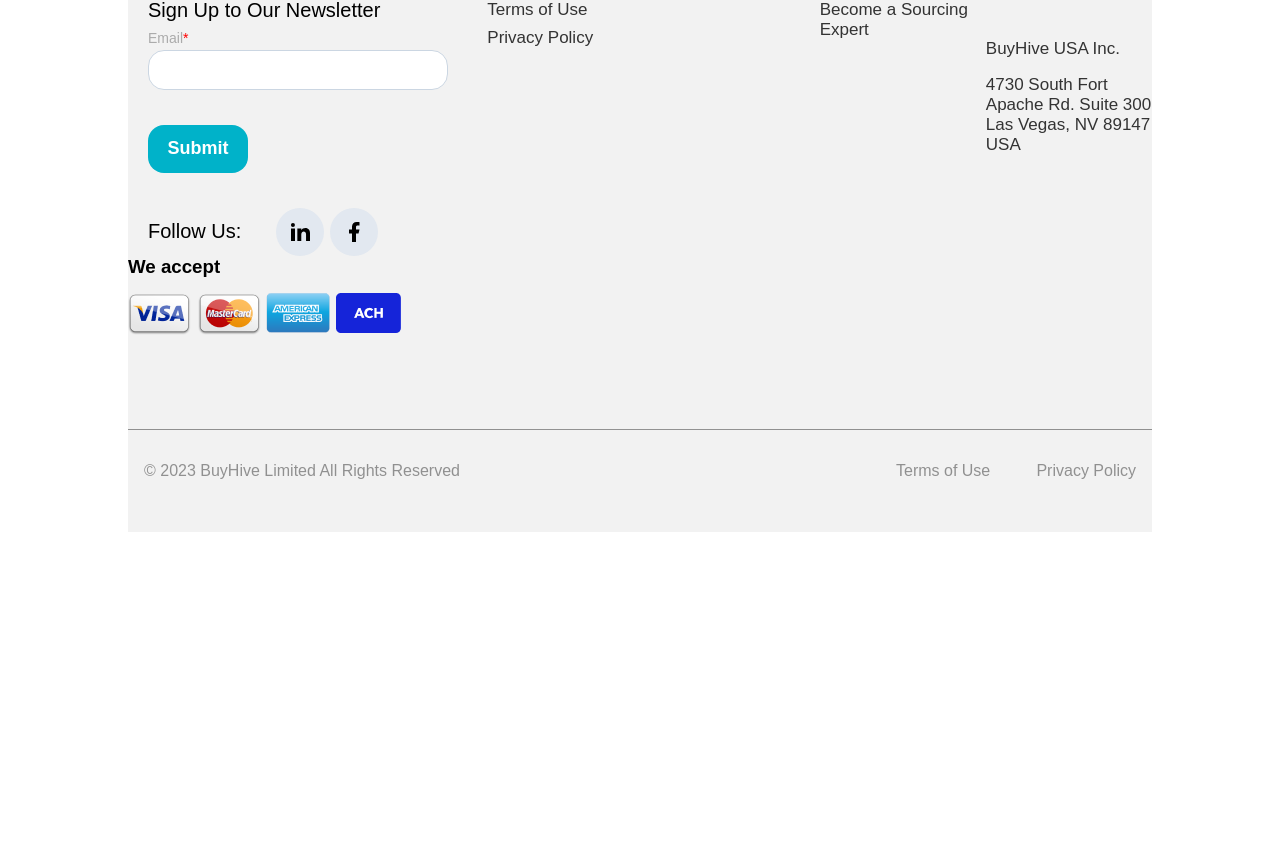
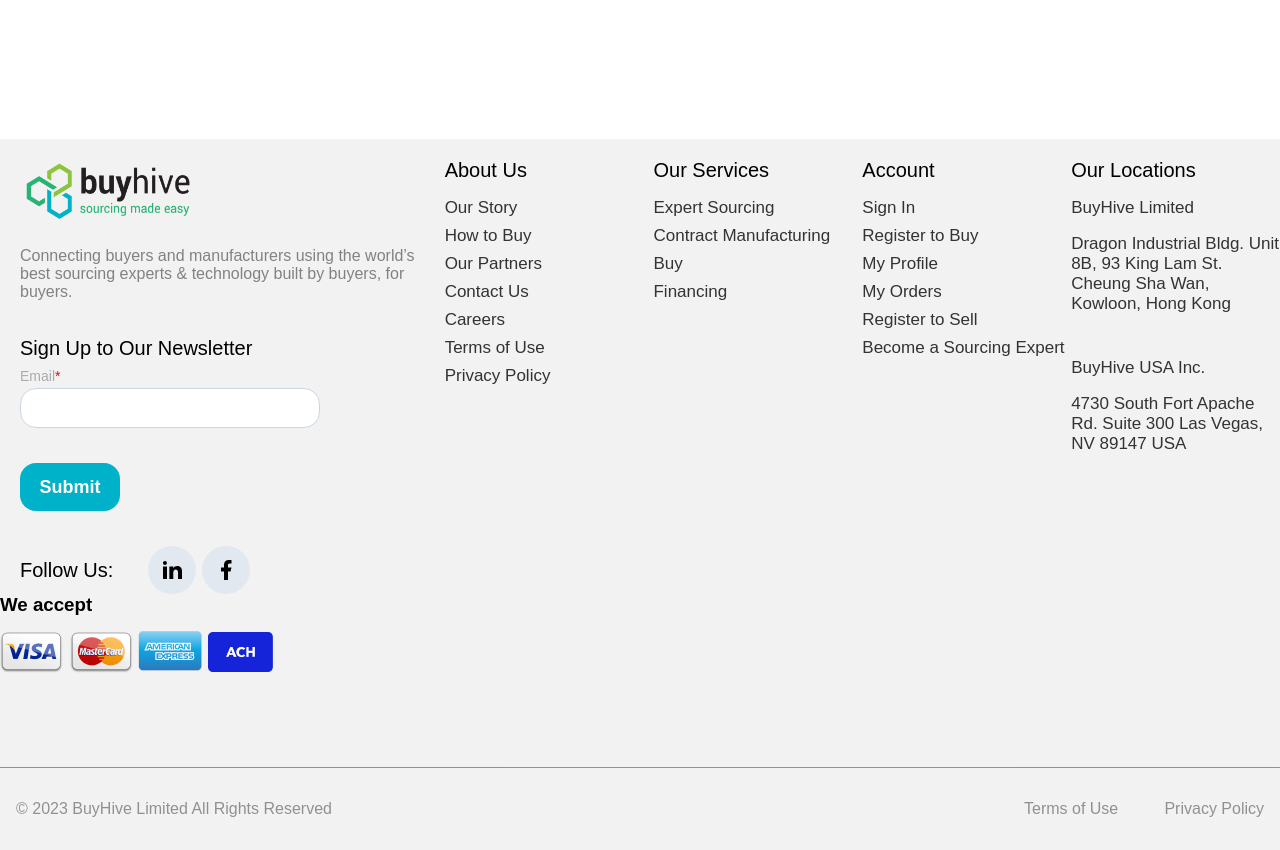
Before and after one commit to Muhammad-Ali75/productPage, a React (Create React App) app: page / in a window 1280 px wide. Shown: the part 4855-5705 px from the top of the page. Before the commit the page ends 5387 px from the top, so only its background shows below. Built offline with nearby package versions, Linux system fonts and the light colour scheme; a web font is replaced by a local one.

Commit message:
addjust screen padding and max width of content

```diff
--- a/src/App.js
+++ b/src/App.js
@@ -11,8 +11,8 @@ function App() {
         <NavBar />
         <SearchBar />
         <ProductListFilters />
-        <Footer />
       </div>
+      <Footer />
     </>
   );
 }
--- a/src/components/Footer/Footer.js
+++ b/src/components/Footer/Footer.js
@@ -9,12 +9,13 @@ import { RiFacebookFill, RiLinkedinFill } from "react-icons/ri";
 function Footer() {
   return (
     <footer className="footer">
+      <div style={{ maxWidth: "1550px" }}>
         <div class="footer-content">
           <div class="footer-container">
             <img src={logo} alt="logo" className="logo-img" />
             <p>
-            Connecting buyers and manufacturers using the world’s best sourcing
-            experts & technology built by buyers, for buyers.
+              Connecting buyers and manufacturers using the world’s best
+              sourcing experts & technology built by buyers, for buyers.
             </p>
             <h3>Sign Up to Our Newsletter</h3>
 
@@ -101,6 +102,7 @@ function Footer() {
             <p>Privacy Policy</p>
           </div>
         </div>
+      </div>
     </footer>
   );
 }
--- a/src/components/Footer/styles/Footer.css
+++ b/src/components/Footer/styles/Footer.css
@@ -1,10 +1,12 @@
 /* Footer container */
 
 .footer {
-
+    display: flex;
+    justify-content: center;
     background-color: #f2f2f2;
-    padding: 20px 0;
-    margin: 10rem 0rem,
+    padding: 20px 0 0 0;
+    margin: 10rem 0 0 0;
+    width: 100%
 }
 
 .footer-content {
@@ -17,7 +19,6 @@
     flex-direction: column;
     width: 100%;
     padding: 0 20px;
-
 }
 
 .logo-img {
--- a/src/components/NavBar/styles/navBar.css
+++ b/src/components/NavBar/styles/navBar.css
@@ -19,6 +19,7 @@ header {
    justify-content: space-between;
    height: 80px;
    width: 100%;
+   max-width: 1550px;
    padding: 2rem 0rem;
 }
 
@@ -34,8 +35,8 @@ header nav {
 }
 
 header .logo-image {
-   aspect-ratio: 24/9;
-   height: 50px
+   height: 3.5rem;
+   width: 10.5rem;
 }
 
 nav a {
--- a/src/components/ProductListFilters/ProductListFilters.js
+++ b/src/components/ProductListFilters/ProductListFilters.js
@@ -6,6 +6,7 @@ function ProductListFilters() {
     <div
       style={{
         width: "100%",
+        maxWidth: "1550px",
         flexDirection: "row",
         display: "flex",
         alignSelf: "center",
--- a/src/components/SearchBar/styles/SearchBar.css
+++ b/src/components/SearchBar/styles/SearchBar.css
@@ -1,11 +1,12 @@
 .containerSearch {
     display: flex;
     flex-direction: row;
+    justify-content: space-between;
     align-self: center;
-    width: 100%;
     margin-top: 50px;
     padding: 15px 30px;
+    width: 100%;
+    max-width: 1550px;
     background-color: #f2f2f2;
     border-radius: 0.5rem;
-    justify-content: space-between;
 }
--- a/src/styles/App.css
+++ b/src/styles/App.css
@@ -1,5 +1,5 @@
 .App {
   display: flex;
   flex-direction: column;
-  padding: 0px 10%;
+  padding: 0px 6rem;
 }
```
Lines whose indentation alone changed are shown as unchanged.
